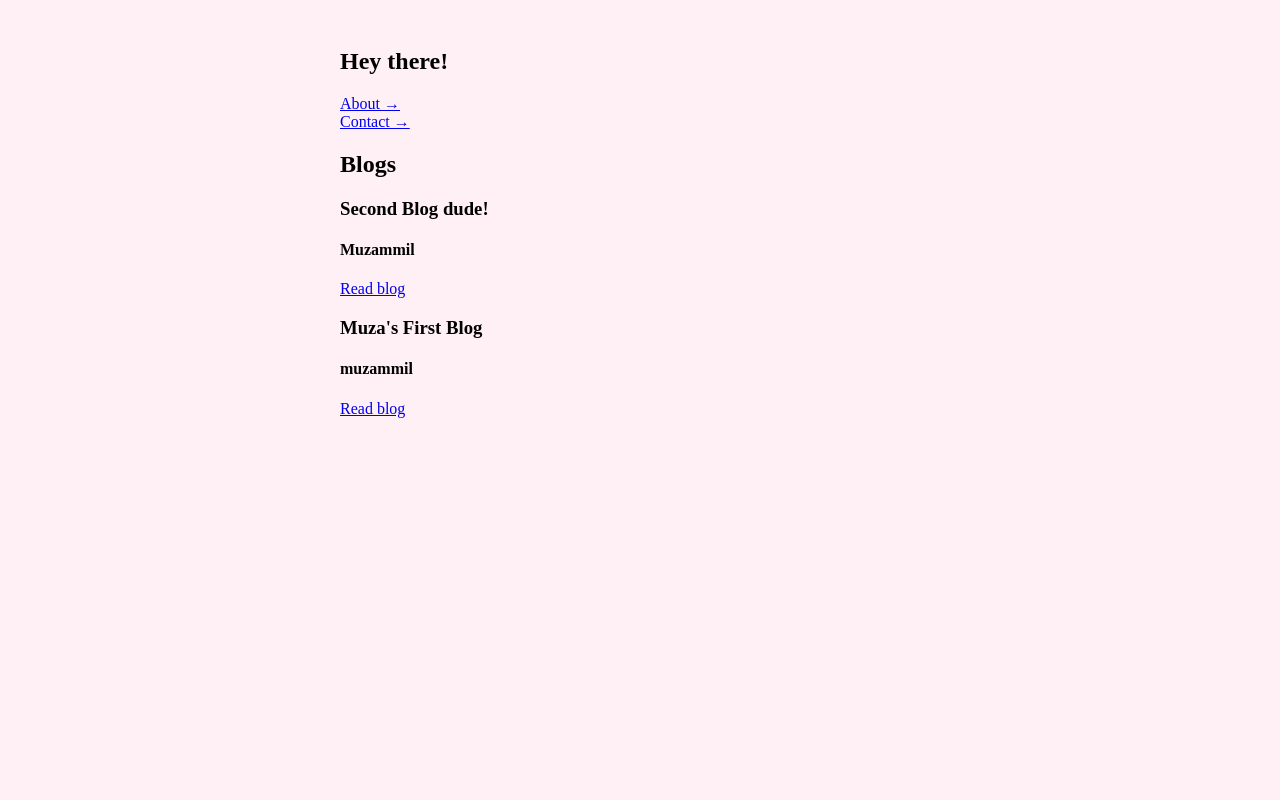
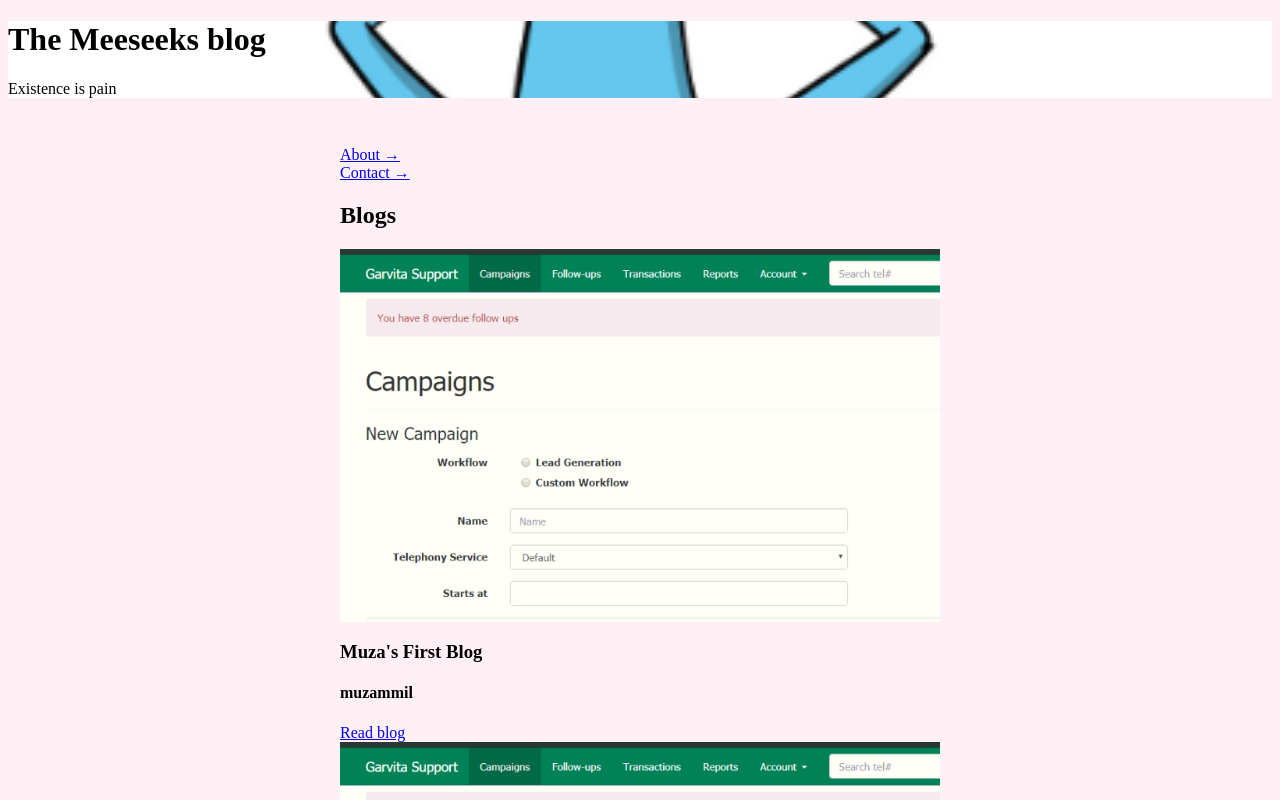
Before and after one commit to muzammilosman/markdown-blogs-gatsby, a Gatsby site: page / in a window 1280 px wide. Shown: the top 800 px of the page. Built offline with nearby package versions, Linux system fonts and the light colour scheme; Gatsby itself is replaced by a stand-in of ours; some packages are replaced by stand-ins of ours.

Commit message:
Markdown blogs with images created

```diff
--- a/gatsby-config.js
+++ b/gatsby-config.js
@@ -10,7 +10,10 @@ module.exports = {
     title: 'The Muza Blog',
     description: 'We provide content for people with low attention span and readers block'
   },
-  plugins: ['gatsby-plugin-react-helmet',
+  plugins: [
+    'gatsby-plugin-react-helmet',
+    'gatsby-transformer-sharp',
+    'gatsby-plugin-sharp',
     {
       resolve: 'gatsby-plugin-mdx',
       options: {
@@ -25,6 +28,13 @@ module.exports = {
         name: 'posts',
         path: 'posts'
       }
+    },
+    {
+      resolve: 'gatsby-source-filesystem',
+      options: {
+        name: 'images',
+        path: 'images'
+      }
     }
   ],
 }
--- a/posts/firstblog.mdx
+++ b/posts/01-first-blog/firstblog.mdx
@@ -2,6 +2,7 @@
 title: Muza's First Blog
 slug: first-blog
 author: muzammil
+image: ./images/Capture.PNG
 ---
 
 ## My firt blog
--- a/posts/anotherblog.mdx
+++ b/posts/02-another-blog/anotherblog.mdx
@@ -2,6 +2,7 @@
 title: Second Blog dude!
 author: Muzammil
 slug: another-blog
+image: ./images/Capture.PNG
 ---
 
 I'm back at it again
--- /dev/null
+++ b/src/components/header.js
@@ -0,0 +1,12 @@
+import React from 'react'
+
+const Header = () => {
+    return (
+        <div className="wallpaper">
+            <h1>The Meeseeks blog</h1>
+            <p>Existence is pain</p>
+        </div>
+    )
+}
+
+export default Header
--- /dev/null
+++ b/src/components/header.module.css
@@ -0,0 +1,3 @@
+.header{
+    text-transform: uppercase;
+}
--- a/src/components/layout.js
+++ b/src/components/layout.js
@@ -2,6 +2,7 @@ import React from 'react';
 import Helmet from 'react-helmet'
 import useSitemetadata from '../hooks/use-sitemetadata';
 import Container from './container'
+import Header from './header'
 
 export default function Layout ({children}) {
     const {title, description} = useSitemetadata()
@@ -12,6 +13,7 @@ export default function Layout ({children}) {
                 <title>{title}</title>
                 <meta name="description" content={description}/>
             </Helmet>
+            <Header></Header>
             <Container>
                 <div>{children}</div>
             </Container>
--- a/src/components/post-preview.js
+++ b/src/components/post-preview.js
@@ -1,12 +1,29 @@
 import { Link } from 'gatsby'
 import React from 'react'
+import Img from 'gatsby-image'
 
-const PostPreview = ({post}) => (
-    <article>
-        <h3>{post.title}</h3>
-        <h4>{post.author}</h4>
-        <Link to={post.slug}>Read blog</Link>
-    </article>
-)
 
+const PostImageRender = ({postImage}) => {
+    if(postImage.image != null) {
+        return(
+            <Link to={postImage.slug}>
+                <Img fluid={postImage.image.sharp.fluid} />
+            </Link>
+        )
+    }
+    return null
+}
+
+const PostPreview = ({post}) => {
+    console.log(post.image)
+    return (
+        <article
+        >
+            <PostImageRender postImage={post}/>
+            <h3>{post.title}</h3>
+            <h4>{post.author}</h4>
+            <Link to={post.slug}>Read blog</Link>
+        </article>
+    )
+}
 export default PostPreview
--- a/src/hooks/use-postsdata.js
+++ b/src/hooks/use-postsdata.js
@@ -9,6 +9,13 @@ const usePosts = () => {
               title
               slug
               author
+              image {
+                sharp: childImageSharp {
+                  fluid {
+                    ...GatsbyImageSharpFluid
+                  }
+                }
+              }
             }
             excerpt
           }
@@ -20,6 +27,7 @@ const usePosts = () => {
         title: post.frontmatter.title,
         slug: post.frontmatter.slug,
         author: post.frontmatter.author,
+        image: post.frontmatter.image,
         excerpt: post.excerpt
     }))
 }
--- a/src/pages/index.js
+++ b/src/pages/index.js
@@ -9,7 +9,6 @@ export default () => {
 
   return (<div>
           <Layout>
-          <h2>Hey there!</h2>
             <div>
               <Link to="/about">About &rarr;</Link>
             </div>
--- a/src/styles/global.css
+++ b/src/styles/global.css
@@ -5,3 +5,9 @@ html {
 .author-text{
   font-size: 0.75rem;
 }
+
+.wallpaper{
+  background-image: url("/images/meeseeks.PNG");
+  background-position: center;
+  background-size: cover;
+}
```
Also changed, not shown: package.json (+8 -1 lines), images/meeseeks.PNG (added), posts/01-first-blog/images/Capture.PNG (added), posts/02-another-blog/images/Capture.PNG (added), static/images/meeseeks.PNG (added), 1 other file. Lines whose indentation alone changed are shown as unchanged.
